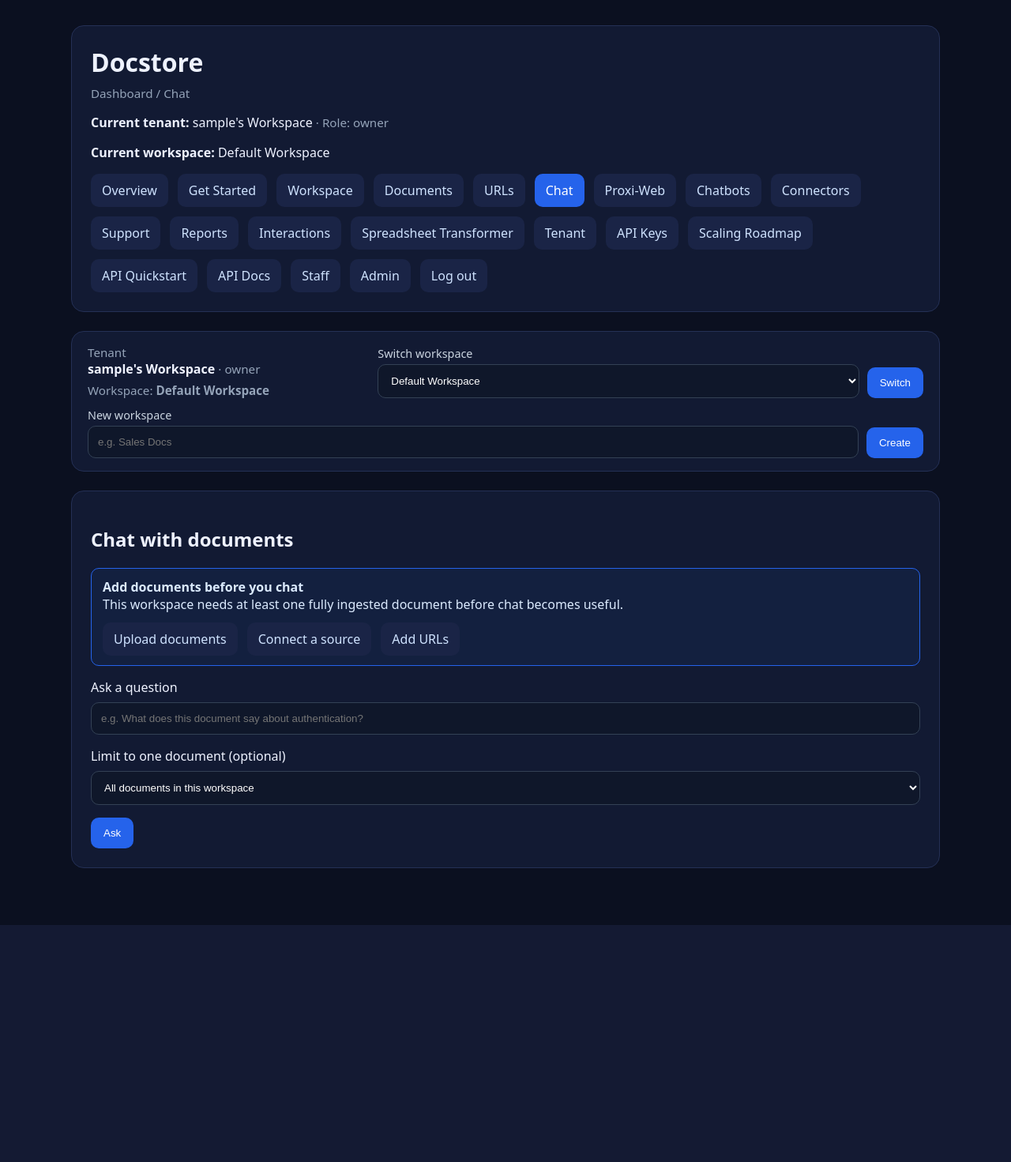
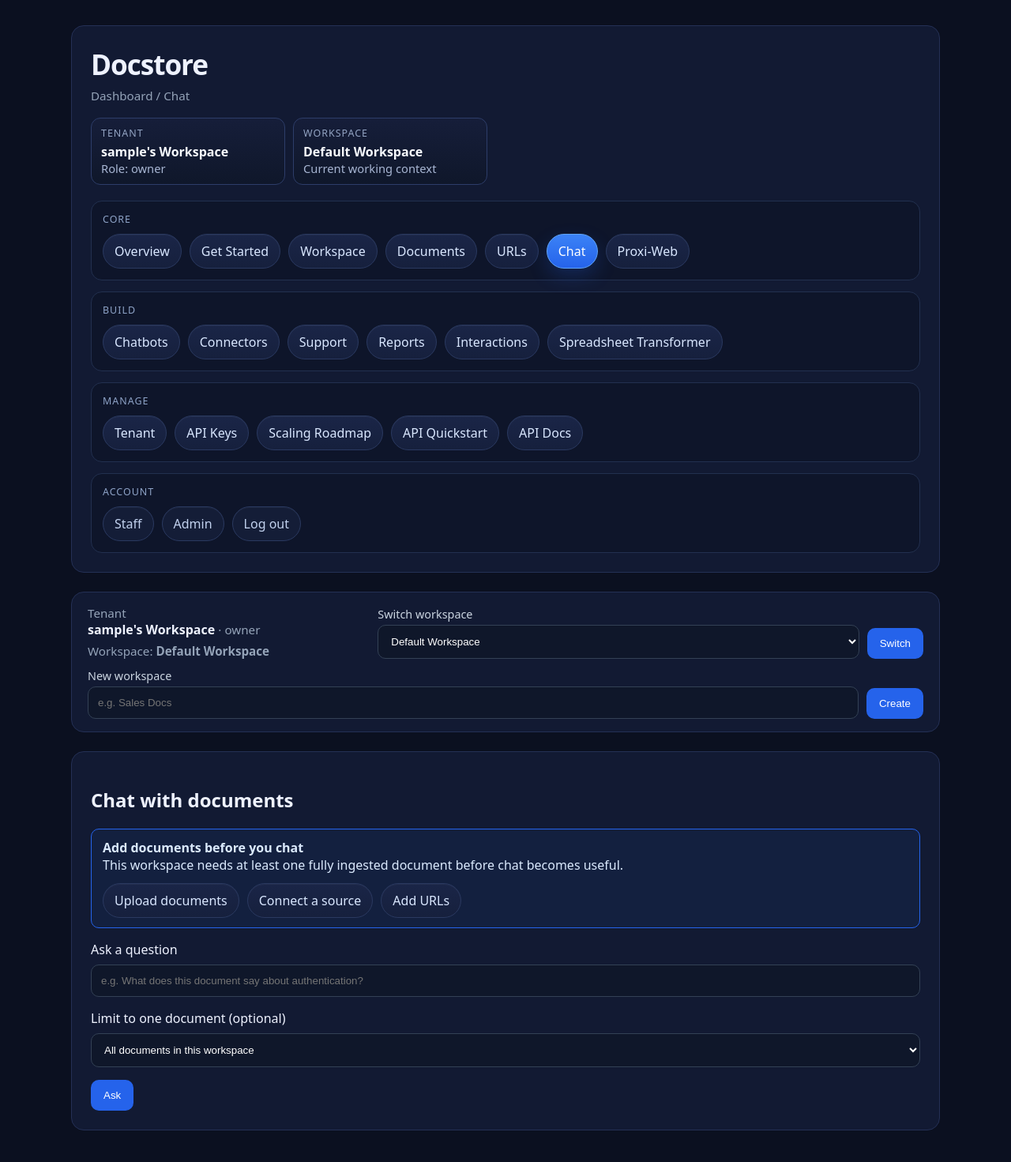
Before and after one commit to normandmickey/docstore-rag, a Django app: page /dashboard/chat/ in a window 1280 px wide. Shown: the top 1471 px of the page at 79% size. Before the commit the page ends 1171 px from the top, so only its background shows below. Run offline with Django 5.2, Linux system fonts and the light colour scheme; the visitor is signed in with stand-in values (Sample User, id 1); data comes from the database, SQL or seed files in the repository; data that the repository does not hold is empty; parts of the project's set-up code (start-up, migrations or seed data) failed here and were passed over; some libraries are stand-ins or nearby versions.

Commit message:
Polish dashboard header and navigation

```diff
--- a/templates/dashboard/base.html
+++ b/templates/dashboard/base.html
@@ -12,10 +12,23 @@
     .topbar, .card { background: #121a33; border: 1px solid #243055; border-radius: 16px; padding: 24px; margin-bottom: 24px; }
     .grid { display: grid; gap: 16px; grid-template-columns: repeat(auto-fit, minmax(180px, 1fr)); }
     .stat { background: #0f172a; border: 1px solid #243055; border-radius: 14px; padding: 18px; }
-    .breadcrumb { color: #94a3b8; margin-top: 8px; font-size: 0.95rem; }
-    .nav { display: flex; gap: 12px; flex-wrap: wrap; margin-top: 16px; }
-    .nav a { color: #cfe3ff; text-decoration: none; padding: 10px 14px; border-radius: 10px; background: #1a2446; }
-    .nav a.active { background: #2563eb; color: white; }
+    .breadcrumb { color: #94a3b8; margin-top: 6px; font-size: 0.95rem; }
+    .dashboard-header { display: flex; flex-wrap: wrap; gap: 18px; align-items: flex-start; justify-content: space-between; }
+    .dashboard-brand h1 { margin: 0; font-size: 2.2rem; letter-spacing: -0.03em; }
+    .dashboard-brand .breadcrumb { margin-top: 6px; }
+    .dashboard-context { display: flex; flex-wrap: wrap; gap: 10px; margin-top: 18px; }
+    .context-pill { padding: 10px 12px; border-radius: 12px; background: linear-gradient(180deg, rgba(22,30,58,0.95), rgba(15,23,42,0.95)); border: 1px solid #2d3d69; min-width: 220px; }
+    .context-pill .label { display: block; color: #93a4c3; font-size: 0.78rem; text-transform: uppercase; letter-spacing: 0.08em; margin-bottom: 4px; }
+    .context-pill .value { color: #f8fbff; font-weight: 700; }
+    .context-pill .subvalue { color: #a8b6d3; font-size: 0.92rem; }
+    .nav-groups { display: grid; gap: 14px; margin-top: 20px; }
+    .nav-group { background: rgba(12,18,36,0.55); border: 1px solid #22304f; border-radius: 14px; padding: 14px; }
+    .nav-group-title { margin: 0 0 10px; color: #8ea3c7; font-size: 0.78rem; text-transform: uppercase; letter-spacing: 0.08em; }
+    .nav { display: flex; gap: 10px; flex-wrap: wrap; }
+    .nav a { color: #d9e7ff; text-decoration: none; padding: 10px 14px; border-radius: 999px; background: linear-gradient(180deg, #1a2547, #16203d); border: 1px solid #2a3960; box-shadow: inset 0 1px 0 rgba(255,255,255,0.04); transition: background 0.15s ease, border-color 0.15s ease, transform 0.15s ease; }
+    .nav a:hover { background: linear-gradient(180deg, #22315b, #1a2748); border-color: #3b5287; transform: translateY(-1px); }
+    .nav a.active { background: linear-gradient(180deg, #3b82f6, #2563eb); border-color: #60a5fa; color: white; box-shadow: 0 10px 24px rgba(37,99,235,0.22); }
+    .nav.nav-secondary a { background: #141d37; color: #c2d2ef; }
     a { color: #93c5fd; }
     .row { padding: 14px 0; border-top: 1px solid #243055; }
     .row:first-of-type { border-top: 0; }
@@ -57,6 +70,9 @@
     @media (max-width: 640px) {
       .wrap { padding: 20px 14px 36px; }
       .topbar, .card { padding: 16px; margin-bottom: 16px; border-radius: 14px; }
+      .dashboard-brand h1 { font-size: 1.85rem; }
+      .context-pill { min-width: 0; width: 100%; }
+      .nav-group { padding: 12px; }
       .nav a { padding: 8px 10px; }
       .preview-clamp { max-height: 6.8em; font-size: 0.88rem; }
       .doc-meta-group { gap: 6px; }
@@ -68,8 +84,12 @@
 <body>
   <div class="wrap">
     <div class="topbar">
-      <h1 style="margin: 0;">Docstore</h1>
+      <div class="dashboard-header">
+        <div class="dashboard-brand">
+          <h1>Docstore</h1>
           {% if section %}<div class="breadcrumb">Dashboard / {{ section|title }}</div>{% endif %}
+        </div>
+      </div>
       {% if messages %}
         <div style="margin-top: 16px;">
           {% for message in messages %}
@@ -77,13 +97,26 @@
           {% endfor %}
         </div>
       {% endif %}
-      <p><strong>Current tenant:</strong> {% if current_tenant %}{{ current_tenant.name }}{% else %}not set{% endif %}{% if current_membership %} <span class="meta">· Role: {{ current_membership.role }}</span>{% endif %}</p>
-      <p><strong>Current workspace:</strong> {% if current_workspace %}{{ current_workspace.name }}{% else %}not set{% endif %}</p>
+      <div class="dashboard-context">
+        <div class="context-pill">
+          <span class="label">Tenant</span>
+          <div class="value">{% if current_tenant %}{{ current_tenant.name }}{% else %}Not set{% endif %}</div>
+          <div class="subvalue">{% if current_membership %}Role: {{ current_membership.role }}{% else %}No membership{% endif %}</div>
+        </div>
+        <div class="context-pill">
+          <span class="label">Workspace</span>
+          <div class="value">{% if current_workspace %}{{ current_workspace.name }}{% else %}Not set{% endif %}</div>
+          <div class="subvalue">Current working context</div>
+        </div>
+      </div>
       <div id="install-banner" class="install-banner">
         <strong>Install Docstore</strong>
         <div class="meta" id="install-help">Add Docstore to your home screen for a more app-like mobile experience.</div>
         <button id="install-button" type="button">Install</button>
       </div>
+      <div class="nav-groups">
+        <div class="nav-group">
+          <div class="nav-group-title">Core</div>
           <div class="nav">
             <a href="/dashboard/" class="{% if section == 'overview' %}active{% endif %}">Overview</a>
             <a href="/dashboard/get-started/" class="{% if section == 'get_started' %}active{% endif %}">Get Started</a>
@@ -92,22 +125,39 @@
             <a href="/dashboard/urls/" class="{% if section == 'urls' %}active{% endif %}">URLs</a>
             <a href="/dashboard/chat/" class="{% if section == 'chat' %}active{% endif %}">Chat</a>
             <a href="/dashboard/proxi-web/" class="{% if section == 'proxi_web' %}active{% endif %}">Proxi-Web</a>
+          </div>
+        </div>
+        <div class="nav-group">
+          <div class="nav-group-title">Build</div>
+          <div class="nav">
             <a href="/dashboard/chatbots/" class="{% if section == 'chatbots' %}active{% endif %}">Chatbots</a>
             <a href="/dashboard/connectors/" class="{% if section == 'connectors' %}active{% endif %}">Connectors</a>
             <a href="/dashboard/support/" class="{% if section == 'support' %}active{% endif %}">Support</a>
             <a href="/dashboard/reports/support/" class="{% if section == 'reports' %}active{% endif %}">Reports</a>
             <a href="/dashboard/reports/interactions/" class="{% if report_name == 'interactions' %}active{% endif %}">Interactions</a>
             <a href="/dashboard/reports/spreadsheet-transformer/" class="{% if report_name == 'spreadsheet_transformer' %}active{% endif %}">Spreadsheet Transformer</a>
+          </div>
+        </div>
+        <div class="nav-group">
+          <div class="nav-group-title">Manage</div>
+          <div class="nav">
             {% if can_manage_tenant %}<a href="/dashboard/tenant/" class="{% if section == 'tenant' %}active{% endif %}">Tenant</a>{% endif %}
             <a href="/dashboard/api-keys/" class="{% if section == 'api_keys' %}active{% endif %}">API Keys</a>
             <a href="/roadmap/scaling/" target="_blank" rel="noopener noreferrer">Scaling Roadmap</a>
             <a href="/api/quickstart/" target="_blank" rel="noopener noreferrer">API Quickstart</a>
             <a href="/api/docs/" target="_blank" rel="noopener noreferrer">API Docs</a>
+          </div>
+        </div>
+        <div class="nav-group">
+          <div class="nav-group-title">Account</div>
+          <div class="nav nav-secondary">
             {% if is_staff_user %}
               <a href="/dashboard/staff/" class="{% if section == 'staff' %}active{% endif %}">Staff</a>
               <a href="/admin/">Admin</a>
             {% endif %}
             <a href="/logout/">Log out</a>
+          </div>
+        </div>
       </div>
     </div>
 
```
Lines whose indentation alone changed are shown as unchanged.
